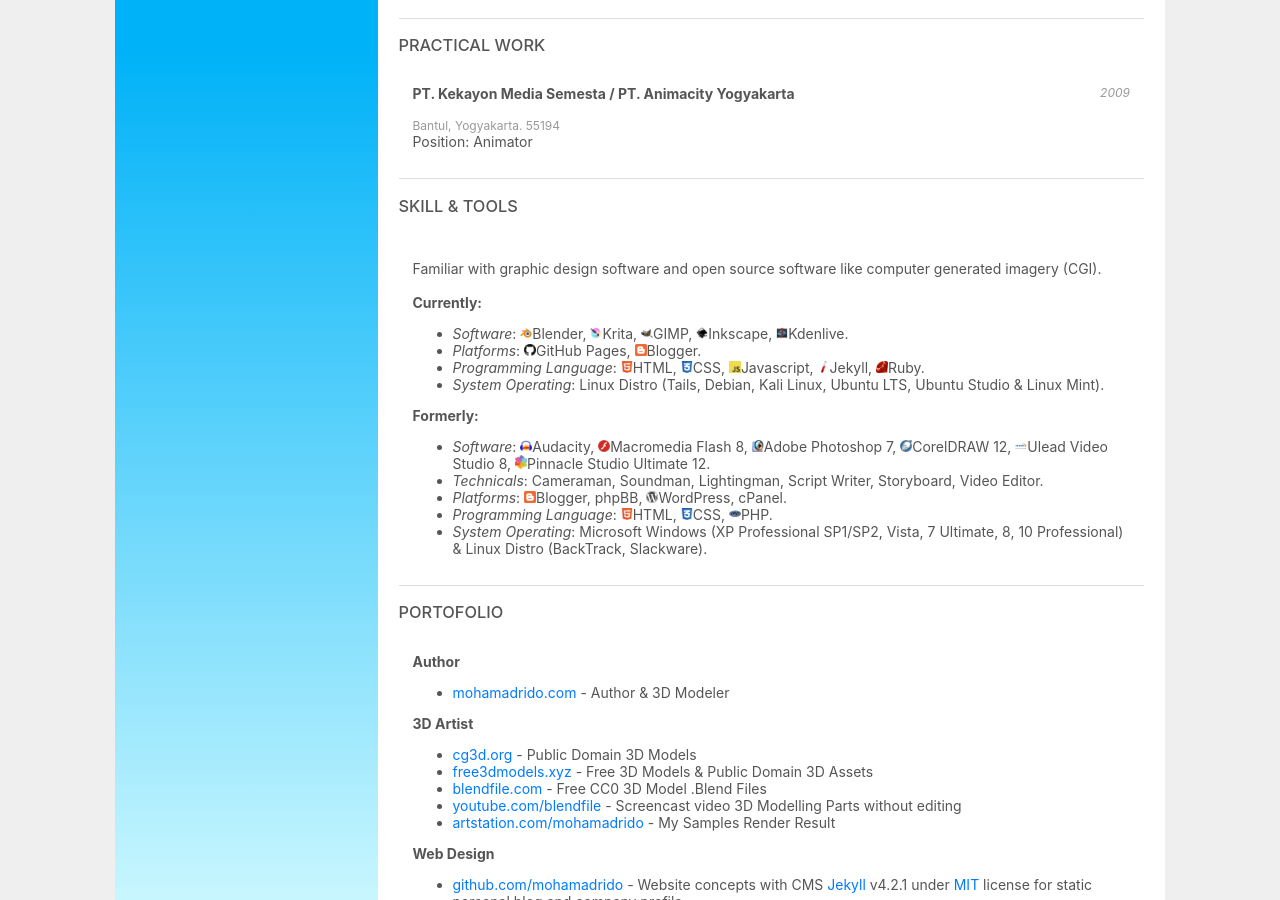
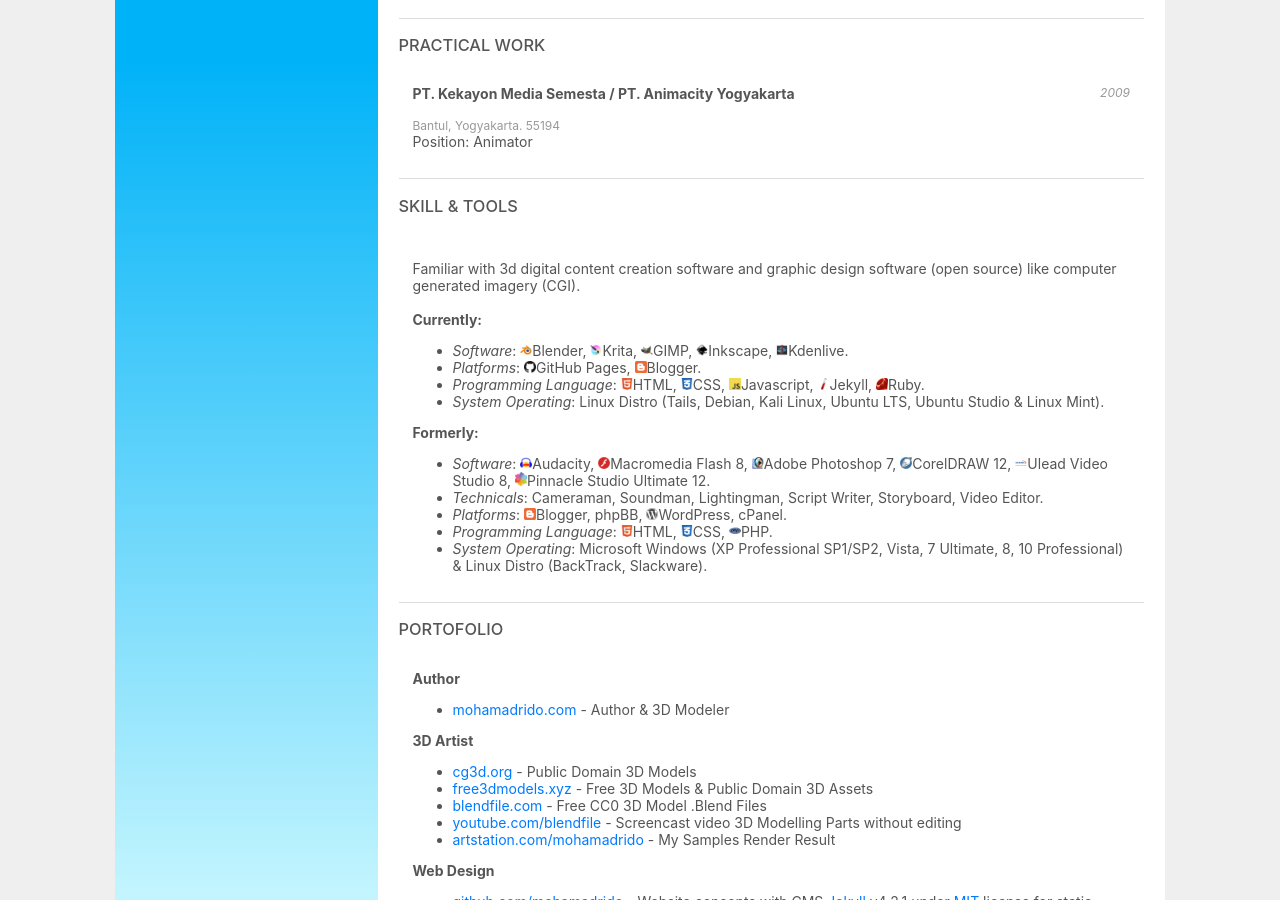
Before and after one commit to mohamadrido/about, a Jekyll site: the page built from index.html, in a window 1280 px wide and 900 px high, scrolled down 706 px. Built offline with Jekyll 4.4.1, drawn with Linux system fonts in a browser that asks for light colours; nearby versions of some CDN libraries.

Commit message:
Update index.html

```diff
--- a/index.html
+++ b/index.html
@@ -92,7 +92,7 @@
 
     <h3>SKILL & TOOLS</h3>
     <div class="container" style="padding: 1em; border-bottom: 1px solid #ddd;">
-    <p>Familiar with graphic design software and open source software like computer generated imagery (CGI).<br/>
+    <p>Familiar with 3d digital content creation software and graphic design software (open source) like computer generated imagery (CGI).<br/>
     <br/>
     <b>Currently:</b>
     <ul>
```
